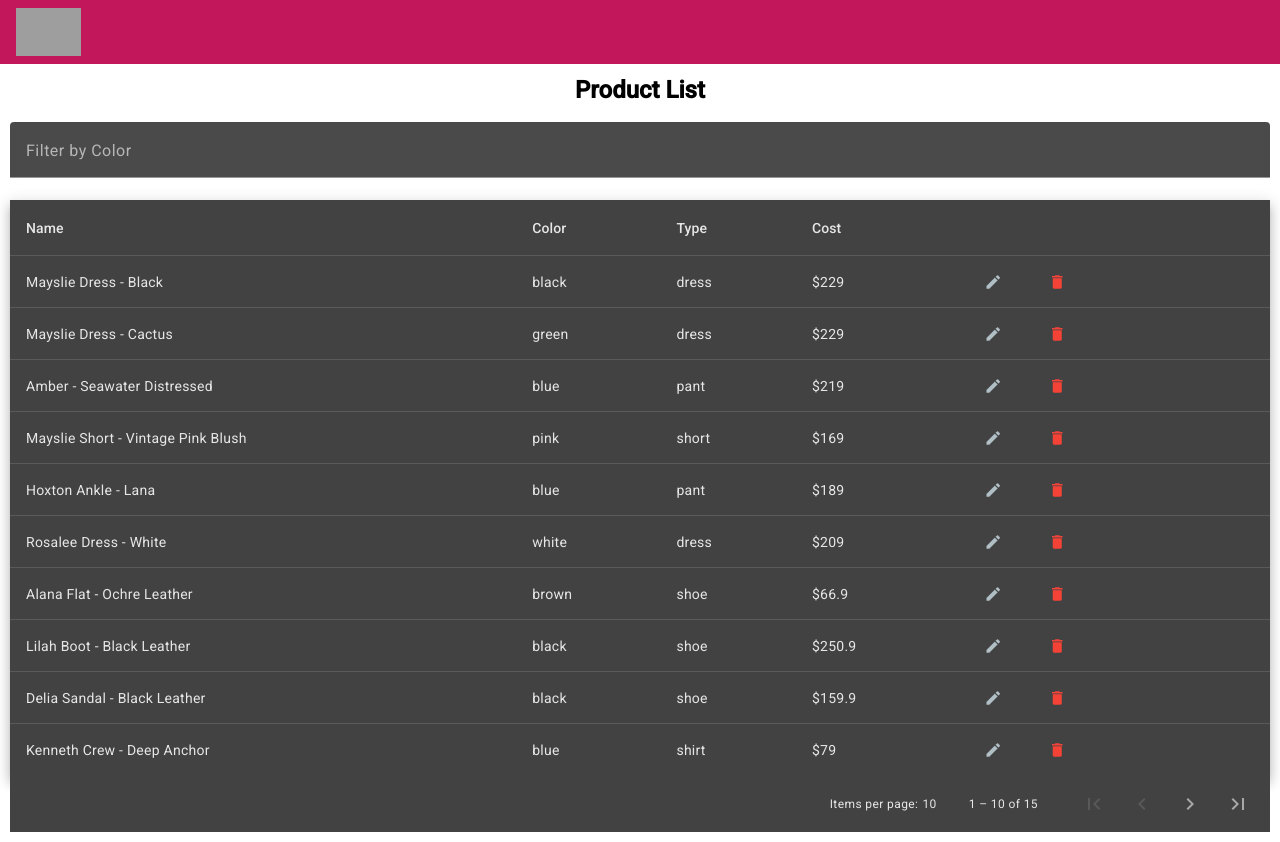
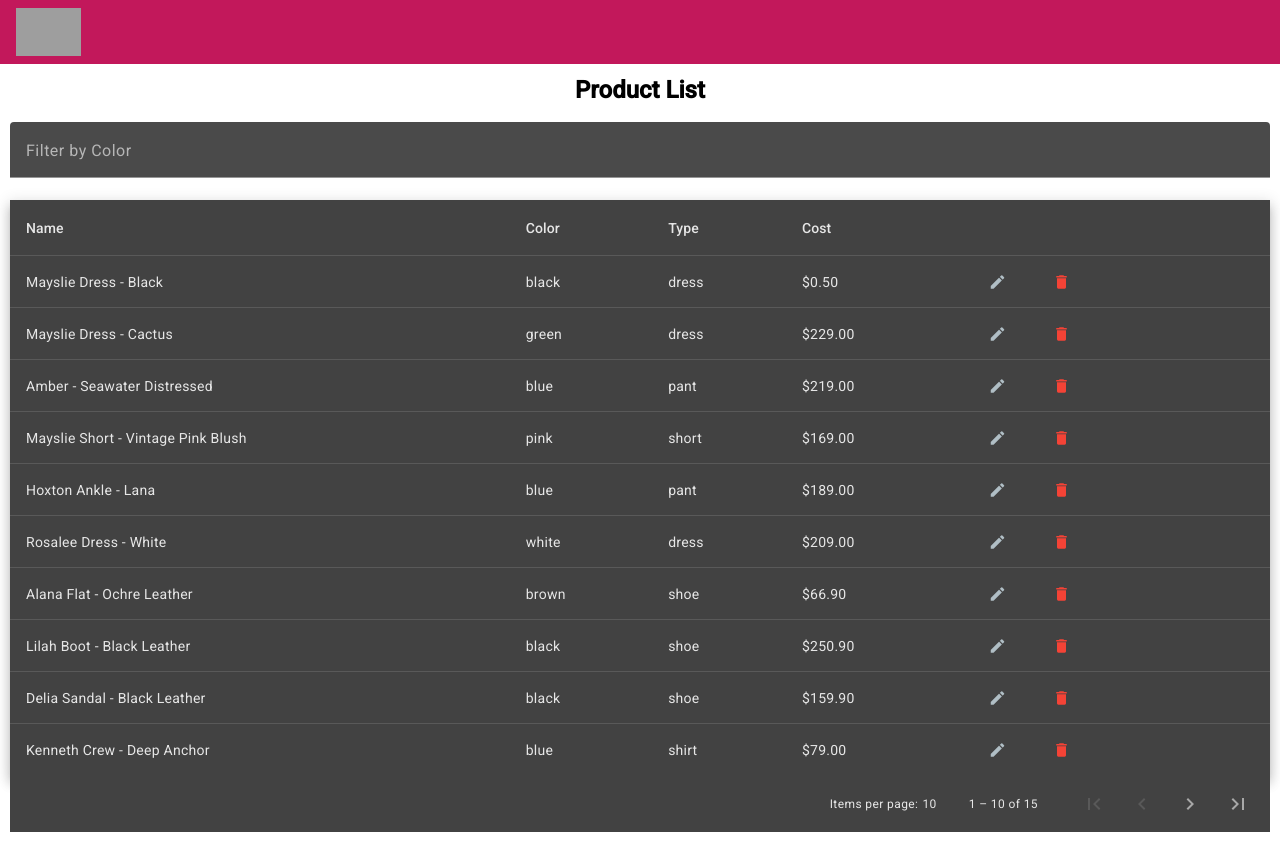
Before and after one commit to RyanGehris/ecommerce-widget, an Angular app in the folder paige-denim/: page /product-list in a window 1280 px wide. Built offline with nearby package versions, Linux system fonts and the light colour scheme; data requests are answered from the project's data file; grey boxes are pictures that could not be loaded.

Commit message:
cost now displays with two decimal points.

```diff
--- a/paige-denim/server/db.json
+++ b/paige-denim/server/db.json
@@ -7,7 +7,7 @@
       "type": "dress",
       "description": "An easy does it.",
       "color": "black",
-      "price": 229
+      "price": 0.5
     },
     {
       "id": "123897917321245",
@@ -77,7 +77,7 @@
       "sku": "ueii-3009",
       "name": "Delia Sandal - Black Leather",
       "type": "shoe",
-      "description": "Flat sandals are an off-duty staple and our new Delia sandal is the feminine pair you’ll be living in this spring and summer.",
+      "description": "Flat sandals er.",
       "color": "black",
       "price": 159.9
     },
--- a/paige-denim/src/app/product-detail/product-detail.component.html
+++ b/paige-denim/src/app/product-detail/product-detail.component.html
@@ -73,7 +73,7 @@
         placeholder="Product price..."
         [(ngModel)]="currentProductDetail.price"
         name="price"
-        type="text"
+        type="number"
         min="0"
         required
       />
--- a/paige-denim/src/app/product-list/product-list.component.html
+++ b/paige-denim/src/app/product-list/product-list.component.html
@@ -29,7 +29,9 @@
 
     <ng-container matColumnDef="cost">
       <th mat-header-cell *matHeaderCellDef>Cost</th>
-      <td mat-cell *matCellDef="let element">${{ element.price }}</td>
+      <td mat-cell *matCellDef="let element">
+        ${{ element.price.toFixed(2) }}
+      </td>
     </ng-container>
 
     <ng-container matColumnDef="actions">
```
